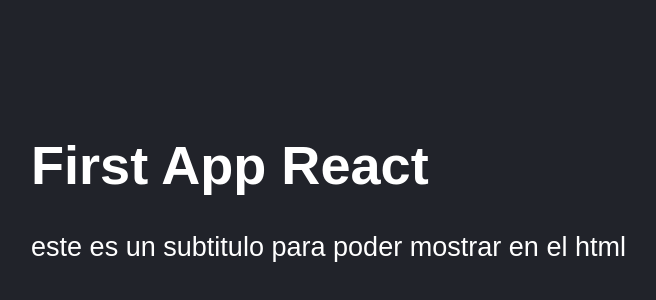
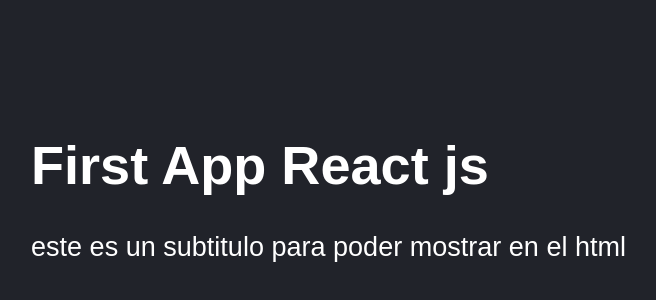
Before and after one commit to Jafmatute/React-JS, a React (Vite) app in the folder 03-counter-app-vite/: page / in a window 1280 px wide. Shown: the part 50-350 px from the top of the page, without its empty margins (117-773 px from the left). Built offline with nearby package versions, Linux system fonts and the light colour scheme.

Commit message:
comunicación de componentes - props

```diff
--- a/03-counter-app-vite/src/FirstApp.jsx
+++ b/03-counter-app-vite/src/FirstApp.jsx
@@ -4,11 +4,11 @@ const getMessage = () => {
 
     return 'React'
 }
-const FirstApp = () => {
+const FirstApp = ({title = "REACT"}) => {
 
     return (
         <>
-            <h1>First App {getMessage()}</h1>
+            <h1>First App {title}</h1>
             <p> este es un subtitulo para poder mostrar en el html</p>
         </>
     )
--- a/03-counter-app-vite/src/main.jsx
+++ b/03-counter-app-vite/src/main.jsx
@@ -7,6 +7,6 @@ import './style.css';
 
 ReactDOM.createRoot(document.getElementById("root")).render(
     <React.StrictMode>
-        <FirstApp />
+        <FirstApp title="React js" />
     </React.StrictMode>
 )
```
